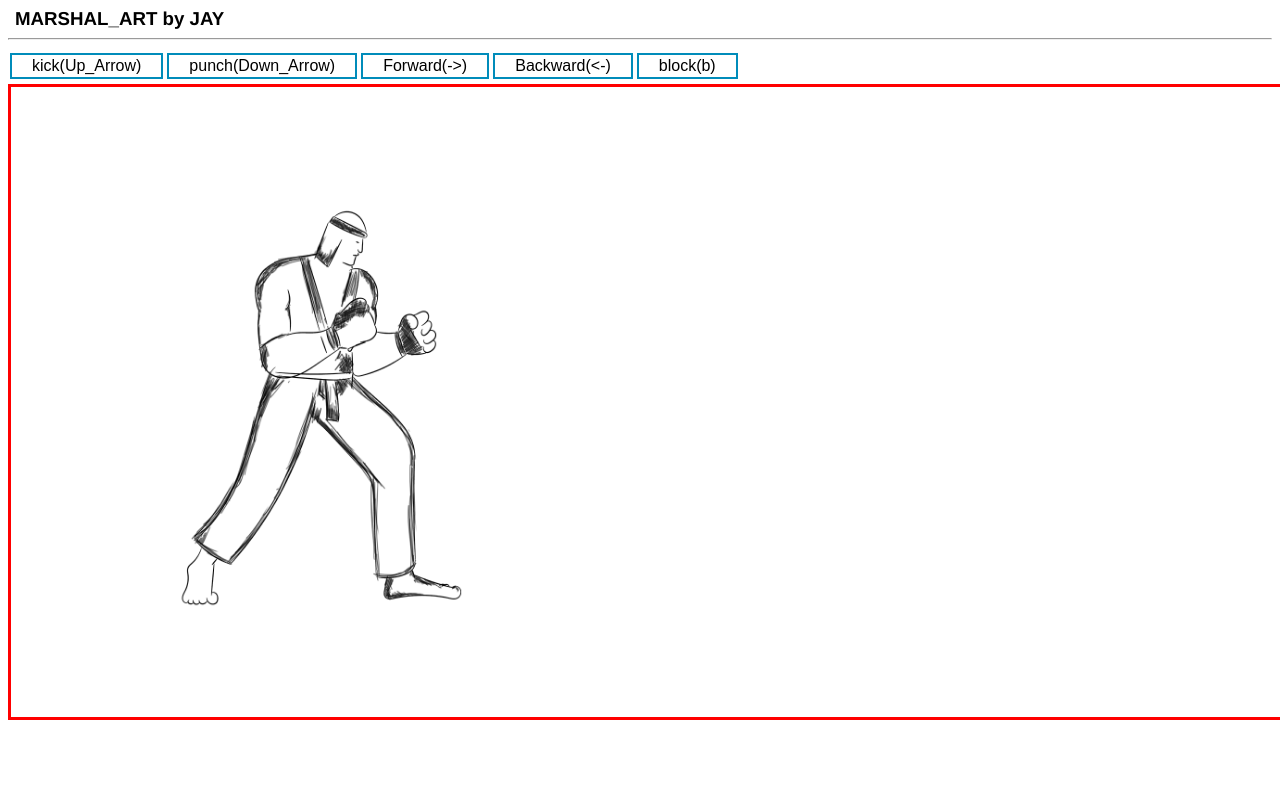
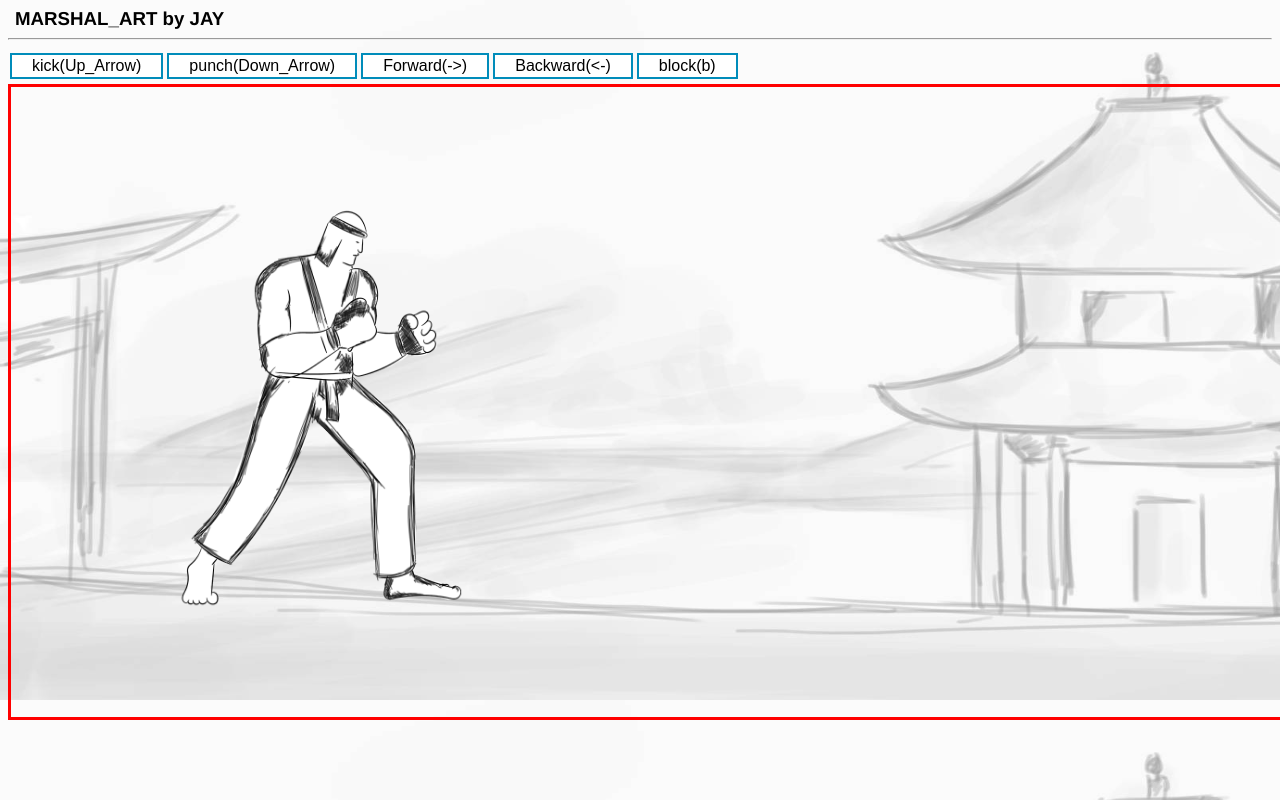
Before and after one commit to Jay-Thesia/Martial_Arts_Game.js, a plain HTML site: page index.html in a window 1280 px wide. Shown: the top 800 px of the page. Drawn offline with Linux system fonts and the light colour scheme; files whose address does not match are found by name.

Commit message:
Update index.html

```diff
--- a/index.html
+++ b/index.html
@@ -22,7 +22,7 @@
 
     <style>
         body {
-            background-image: url("background.jpg");
+            background-image: url("Photo_file/background.jpg");
             background-size: 1530px 700px;
         }
     </style>
```
